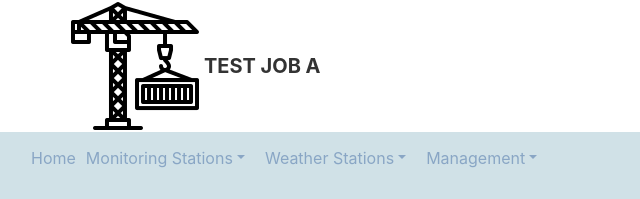
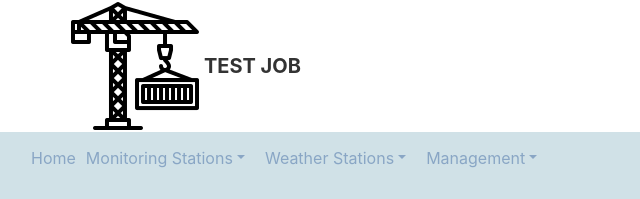
Before and after one commit to Reznik070/Mock, a plain HTML site: page operators.html in a window 1280 px wide. Shown: the top 199 px of the page, 0-640 px from the left. Drawn offline with nearby package versions, Linux system fonts and the light colour scheme.

Commit message:
Update operators.html

```diff
--- a/operators.html
+++ b/operators.html
@@ -19,7 +19,7 @@
             <!-- Start: Navigation Clean -->
             <nav class="navbar navbar-light navbar-expand-md text-left navigation-clean">
                 <div class="container">
-                    <picture class="text-left text-sm-left text-md-left text-lg-left text-xl-left" style="margin: -14px;padding: 0px;"><img data-bs-hover-animate="pulse" src="assets/img/icons/crane.png" style="margin: 0px;padding: 0px;"></picture><a class="navbar-brand" href="#" style="padding: 11px;margin: 8px;">TEST JOB A</a><button data-toggle="collapse" class="navbar-toggler"
+                    <picture class="text-left text-sm-left text-md-left text-lg-left text-xl-left" style="margin: -14px;padding: 0px;"><img data-bs-hover-animate="pulse" src="assets/img/icons/crane.png" style="margin: 0px;padding: 0px;"></picture><a class="navbar-brand" href="#" style="padding: 11px;margin: 8px;">TEST JOB </a><button data-toggle="collapse" class="navbar-toggler"
                         data-target="#navcol-1"><span class="sr-only">Toggle navigation</span><span class="navbar-toggler-icon"></span></button>
                     <div class="collapse navbar-collapse" id="navcol-1">
                         <ul class="nav navbar-nav ml-auto">
```
